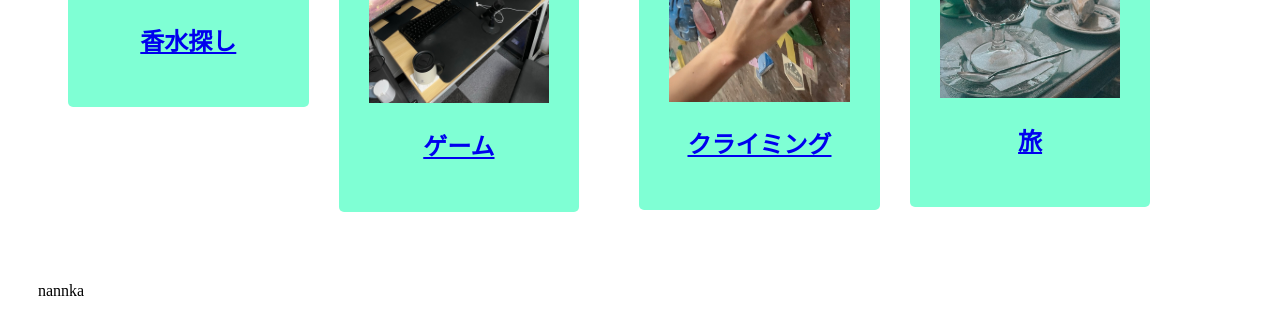
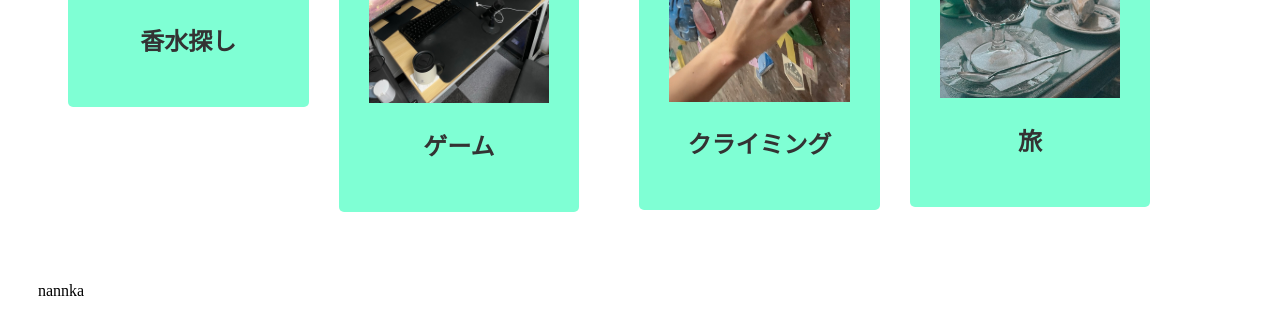
Before and after one commit to taiyo1452/my-active, a plain HTML site: page index.html in a window 1280 px wide. Shown: the part 767-1102 px from the top of the page. Drawn offline with Linux system fonts and the light colour scheme; a web font is replaced by a local one.

Commit message:
aタグ色変え

```diff
--- a/index.html
+++ b/index.html
@@ -43,25 +43,25 @@
         <h2>趣味/interest</h2>
         <div class="int-box">
           <div class="int-items">
-            <a href="/html/fragrance.html">
+            <a href="/html/fragrance.html" class="a-none">
             <img class="minimg" src="images/香水.JPEG" alt="香水">
             <h2>香水探し</h2>
           </a>
           </div>
           <div class="int-items">
-            <a href="/html/game.html">
-            <img class="minimg" src="images/game.JPEG" alt="ゲーム">
+            <a href="/html/game.html" class="a-none">
+            <img class="minimg" src="images/game.JPEG" alt="ゲーム" class="a-none">
             <h2>ゲーム</h2>
             </a>
           </div>
           <div class="int-items">
-            <a href="/html/climbing.html">
+            <a href="/html/climbing.html" class="a-none">
             <img class="minimg" src="images/IMG_3453.JPEG" alt="クライミング">
             <h2>クライミング</h2>
             </a>
           </div>
           <div class="int-items">
-            <a href="/html/trip.html">
+            <a href="/html/trip.html" class="a-none">
             <img class="minimg" src="images/IMG_3454.JPEG" alt="香水">
             <h2>旅</h2>
             </a>
--- a/style.css
+++ b/style.css
@@ -107,3 +107,8 @@ img{
   margin-right: 0;
 
 }
+
+a{
+  text-decoration: none;
+  color: #333;
+}
```
